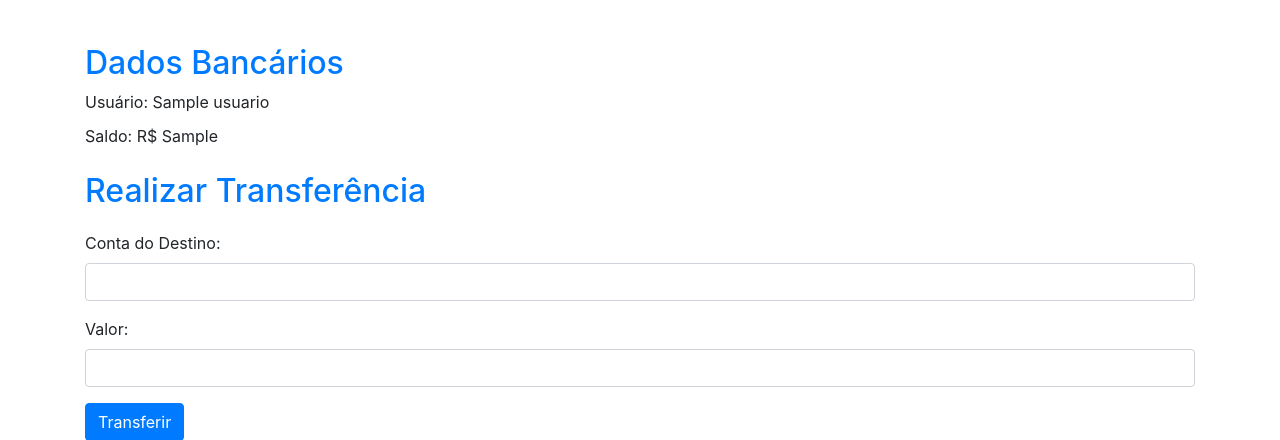
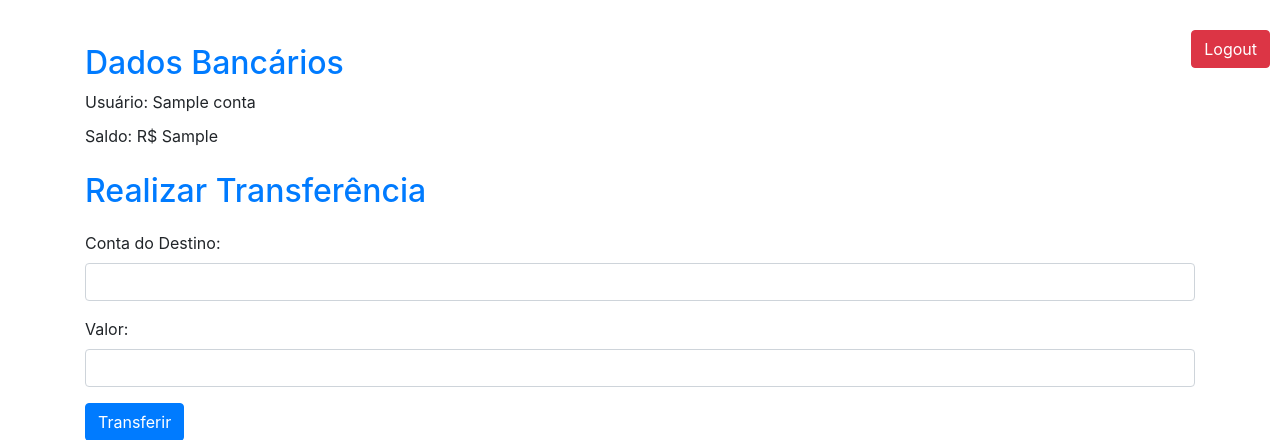
Before and after one commit to FainoTM/seguranca-trab, a PHP site: page /conta.php in a window 1280 px wide. Shown: the top 440 px of the page. Run offline with PHP 8.4, Linux system fonts and the light colour scheme; the visitor is signed in with stand-in values (Sample User, id 1); tables that the repository leaves empty or names only in its code hold one stand-in row (values such as "Sample post").

Commit message:
Criando botão de logout

```diff
--- a/conta.php
+++ b/conta.php
@@ -4,38 +4,30 @@ session_start();
 include("db_connection.php");
 
 if (!isset($_SESSION["username"])) {
-    //echo 'erro';
     header("Location: login.php");
     exit();
 }
 
 $user = $_SESSION["username"];
 $id = $_SESSION["id"];
+$sql = "SELECT * FROM usuarios u JOIN banco.contas c ON u.id = c.id_usuario WHERE u.id = '$id'";
+$result = $conn->query($sql);
+$row = $result->fetch_assoc();
 
-$sql = "SELECT u.nome, c.saldo FROM usuarios u JOIN banco.contas c ON u.id = c.id_usuario WHERE u.id = '$id'";
-$result = $conn->query($sql);
-
-// Check for errors in the query
-if (!$result) {
-    die("Error in SQL query: " . $conn->error);
-}
-
-// Check if the query returned any rows
-if ($result->num_rows > 0) {
-    $row = $result->fetch_assoc();
-} else {
-    die("No data found for the user with ID: $id");
+if ($_SERVER["REQUEST_METHOD"] == "POST" && isset($_POST["logout"])) {
+    // Destroy the session and redirect to the login page
+    session_destroy();
+    header("Location: login.php");
+    exit();
 }
 
 $conn->close();
 ?>
+
 <!DOCTYPE html>
 <html lang="en">
 <head>
-    <meta charset="UTF-8">
-    <meta name="viewport" content="width=device-width, initial-scale=1, shrink-to-fit=no">
-    <title>Conta</title>
-    <!-- Bootstrap CSS link -->
+    <!-- Add links for Bootstrap and CSS -->
     <link rel="stylesheet" href="https://stackpath.bootstrapcdn.com/bootstrap/4.3.1/css/bootstrap.min.css">
     <style>
         body {
@@ -53,10 +45,22 @@ $conn->close();
         form {
             margin-top: 20px;
         }
+
+        .logout-btn {
+            position: absolute;
+            top: 10px;
+            right: 10px;
+        }
     </style>
 </head>
 <body>
 <div class="container">
+    <!-- Logout button -->
+    <form method="post" class="logout-btn">
+        <button type="submit" class="btn btn-danger">Logout</button>
+        <input type="hidden" name="logout" value="1">
+    </form>
+
     <h2 class="mt-4">Dados Bancários</h2>
     <p>Usuário: <?php echo $row["nome"]; ?></p>
     <p>Saldo: R$ <?php echo $row["saldo"]; ?></p>
@@ -73,7 +77,7 @@ $conn->close();
             <input type="number" class="form-control" name="valor" required>
         </div>
 
-        <button type="submit" class="btn btn-primary">Transferir</button>
+        <input type="submit" class="btn btn-primary" value="Transferir">
     </form>
 </div>
 
```
